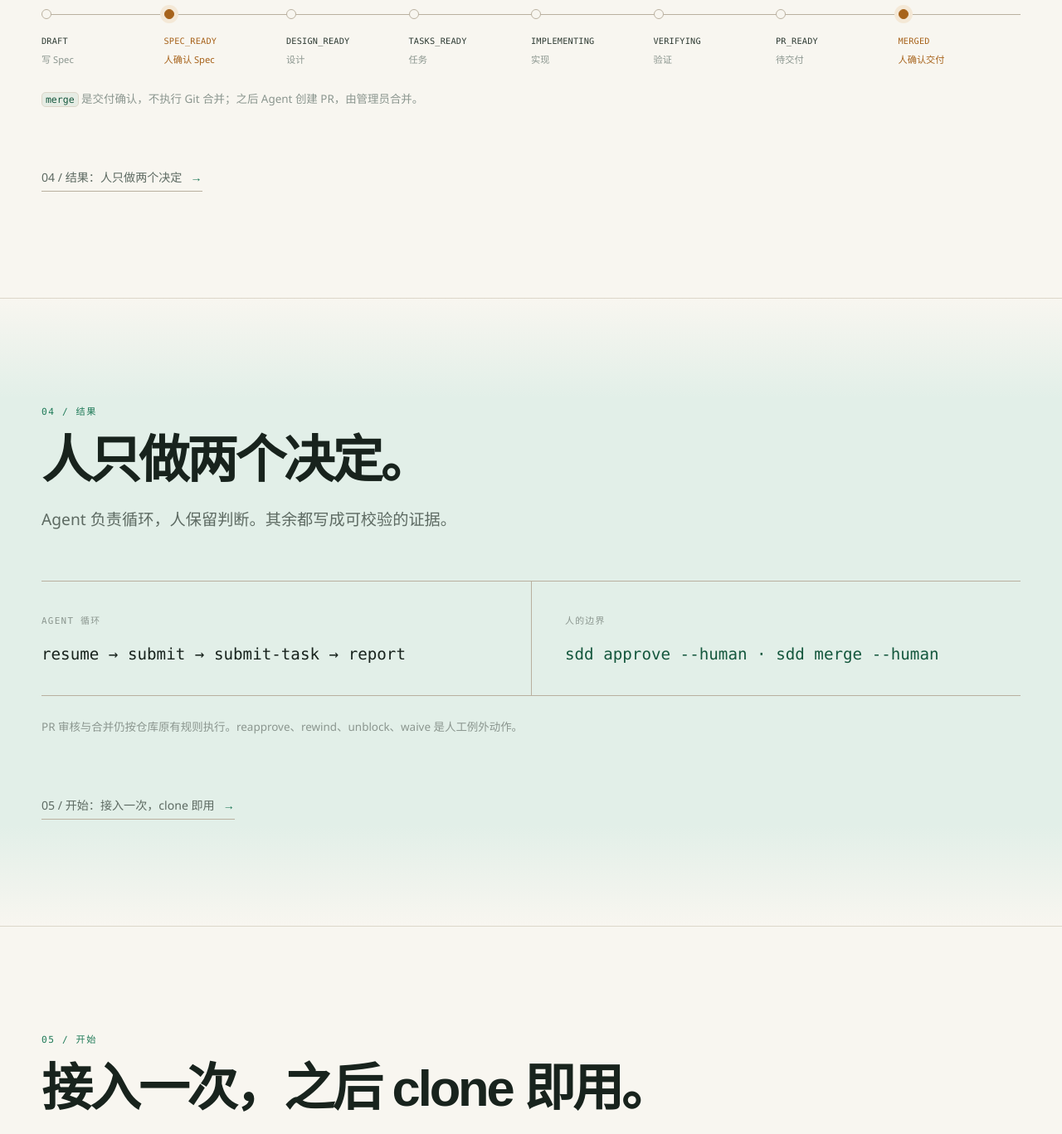
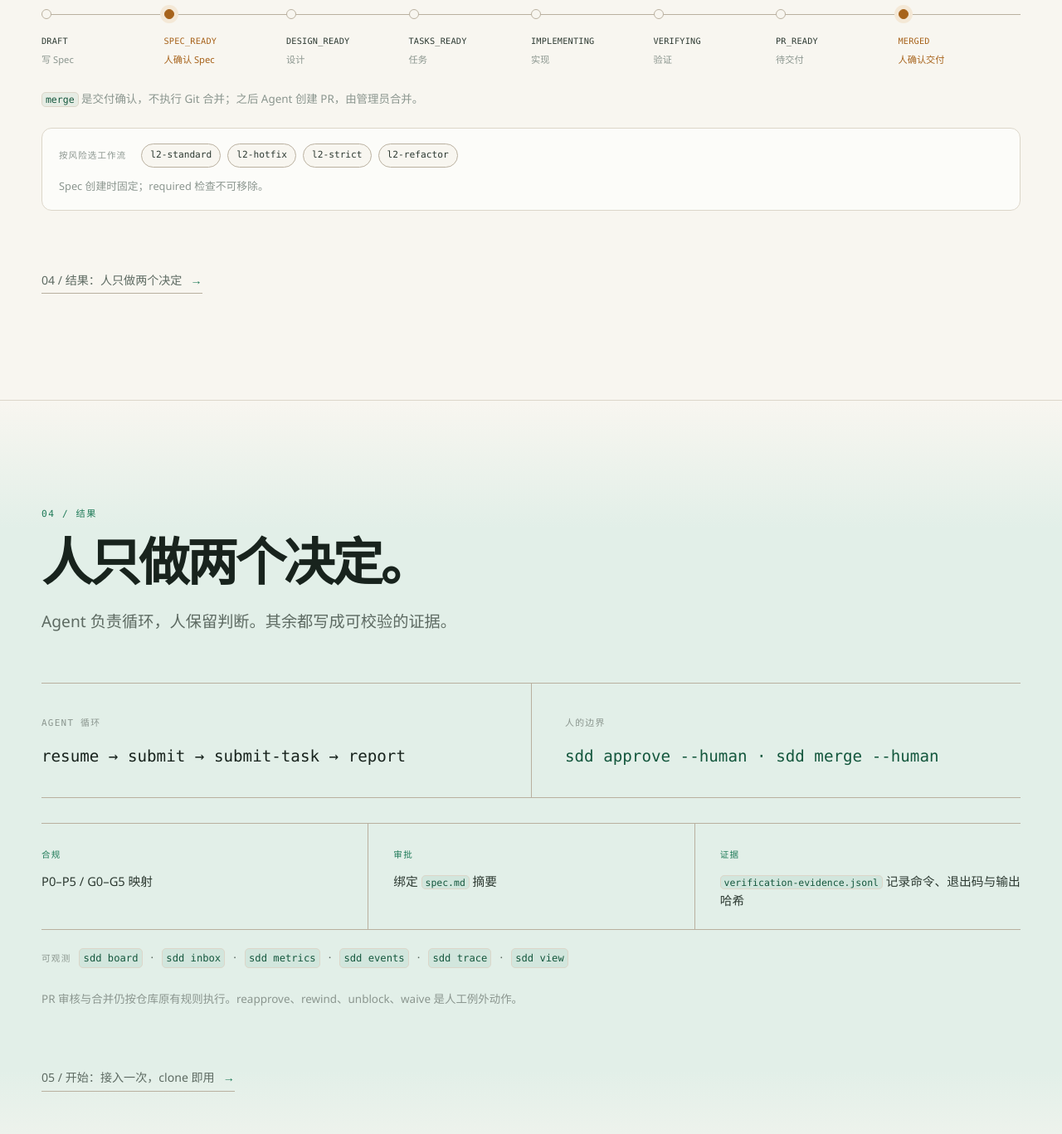
Before and after one commit to RyanBrainNew/sdd-kit, a plain HTML site: page site/index.html in a window 1280 px wide. Shown: the part 2744-4111 px from the top of the page at 83% size. Drawn offline with Linux system fonts and the light colour scheme.

Commit message:
docs(site): surface workflows, evidence and observability

```diff
--- a/site/index.html
+++ b/site/index.html
@@ -155,6 +155,16 @@
           <li class="flow-item is-gate"><span class="flow-name">MERGED</span><span class="flow-note">人确认交付</span></li>
         </ol>
         <p class="micro"><code>merge</code> 是交付确认，不执行 Git 合并；之后 Agent 创建 PR，由管理员合并。</p>
+        <div class="workflow-band">
+          <span class="band-label">按风险选工作流</span>
+          <div class="pills">
+            <span class="pill">l2-standard</span>
+            <span class="pill">l2-hotfix</span>
+            <span class="pill">l2-strict</span>
+            <span class="pill">l2-refactor</span>
+          </div>
+          <p class="workflow-note">Spec 创建时固定；required 检查不可移除。</p>
+        </div>
         <a class="section-next" href="#commands">04 / 结果：人只做两个决定 <span>→</span></a>
       </div>
     </section>
@@ -176,6 +186,24 @@
             <p class="role-command">sdd approve --human · sdd merge --human</p>
           </div>
         </div>
+        <div class="evidence-strip">
+          <div class="evidence-item">
+            <span class="evidence-label">合规</span>
+            <p>P0–P5 / G0–G5 映射</p>
+          </div>
+          <div class="evidence-item">
+            <span class="evidence-label">审批</span>
+            <p>绑定 <code>spec.md</code> 摘要</p>
+          </div>
+          <div class="evidence-item">
+            <span class="evidence-label">证据</span>
+            <p><code>verification-evidence.jsonl</code> 记录命令、退出码与输出哈希</p>
+          </div>
+        </div>
+        <p class="observe-line">
+          <span>可观测</span>
+          <code>sdd board</code> · <code>sdd inbox</code> · <code>sdd metrics</code> · <code>sdd events</code> · <code>sdd trace</code> · <code>sdd view</code>
+        </p>
         <p class="micro">PR 审核与合并仍按仓库原有规则执行。reapprove、rewind、unblock、waive 是人工例外动作。</p>
         <a class="section-next" href="#quickstart">05 / 开始：接入一次，clone 即用 <span>→</span></a>
       </div>
--- a/site/styles.css
+++ b/site/styles.css
@@ -724,6 +724,48 @@ code {
   box-shadow: 0 0 0 5px var(--warn-soft);
 }
 
+.workflow-band {
+  display: flex;
+  flex-wrap: wrap;
+  align-items: center;
+  gap: 12px 18px;
+  margin-top: 24px;
+  padding: 18px 20px;
+  border: 1px solid var(--line);
+  border-radius: 12px;
+  background: var(--white-wash);
+}
+
+.band-label {
+  color: var(--muted-2);
+  font-family: var(--font-mono);
+  font-size: 0.66rem;
+  letter-spacing: 0.1em;
+  text-transform: uppercase;
+}
+
+.pills {
+  display: flex;
+  flex-wrap: wrap;
+  gap: 8px;
+}
+
+.pill {
+  padding: 4px 10px;
+  border: 1px solid var(--line-strong);
+  border-radius: 999px;
+  background: var(--paper);
+  color: var(--ink-soft);
+  font-family: var(--font-mono);
+  font-size: 0.7rem;
+}
+
+.workflow-note {
+  flex: 1 1 100%;
+  color: var(--muted-2);
+  font-size: 0.8rem;
+}
+
 .role-split {
   display: grid;
   grid-template-columns: 1fr 1fr;
@@ -759,6 +801,64 @@ code {
 
 .role-card:last-child .role-command {
   color: var(--accent-strong);
+}
+
+.evidence-strip {
+  display: grid;
+  grid-template-columns: repeat(3, minmax(0, 1fr));
+  margin-top: 30px;
+  border-top: 1px solid var(--line-strong);
+  border-bottom: 1px solid var(--line-strong);
+}
+
+.evidence-item {
+  padding: 22px 0;
+}
+
+.evidence-item + .evidence-item {
+  padding-left: 30px;
+  border-left: 1px solid var(--line-strong);
+}
+
+.evidence-label {
+  color: var(--accent);
+  font-family: var(--font-mono);
+  font-size: 0.66rem;
+  letter-spacing: 0.12em;
+  text-transform: uppercase;
+}
+
+.evidence-item p {
+  margin-top: 9px;
+  color: var(--ink-soft);
+  font-size: 0.92rem;
+  line-height: 1.6;
+}
+
+.evidence-item p code {
+  font-size: 0.78em;
+}
+
+.observe-line {
+  display: flex;
+  flex-wrap: wrap;
+  align-items: baseline;
+  gap: 7px 10px;
+  margin-top: 22px;
+  color: var(--muted);
+  font-size: 0.84rem;
+}
+
+.observe-line span {
+  color: var(--muted-2);
+  font-family: var(--font-mono);
+  font-size: 0.66rem;
+  letter-spacing: 0.12em;
+  text-transform: uppercase;
+}
+
+.observe-line code {
+  font-size: 0.76rem;
 }
 
 .quick-grid {
@@ -1193,6 +1293,16 @@ code {
     border-left: 0;
   }
 
+  .evidence-strip {
+    grid-template-columns: 1fr;
+  }
+
+  .evidence-item + .evidence-item {
+    padding-left: 0;
+    border-top: 1px solid var(--line);
+    border-left: 0;
+  }
+
   .quick-grid {
     grid-template-columns: 1fr;
   }
```
